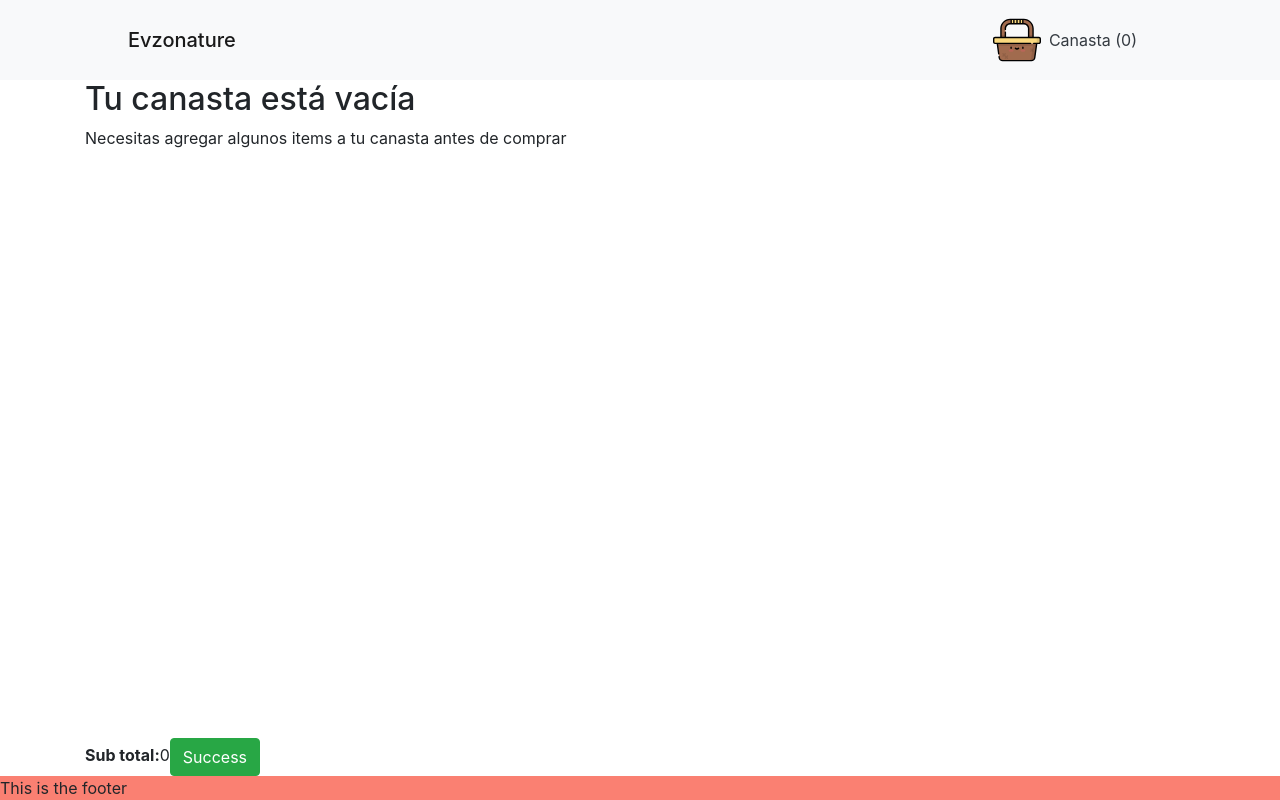
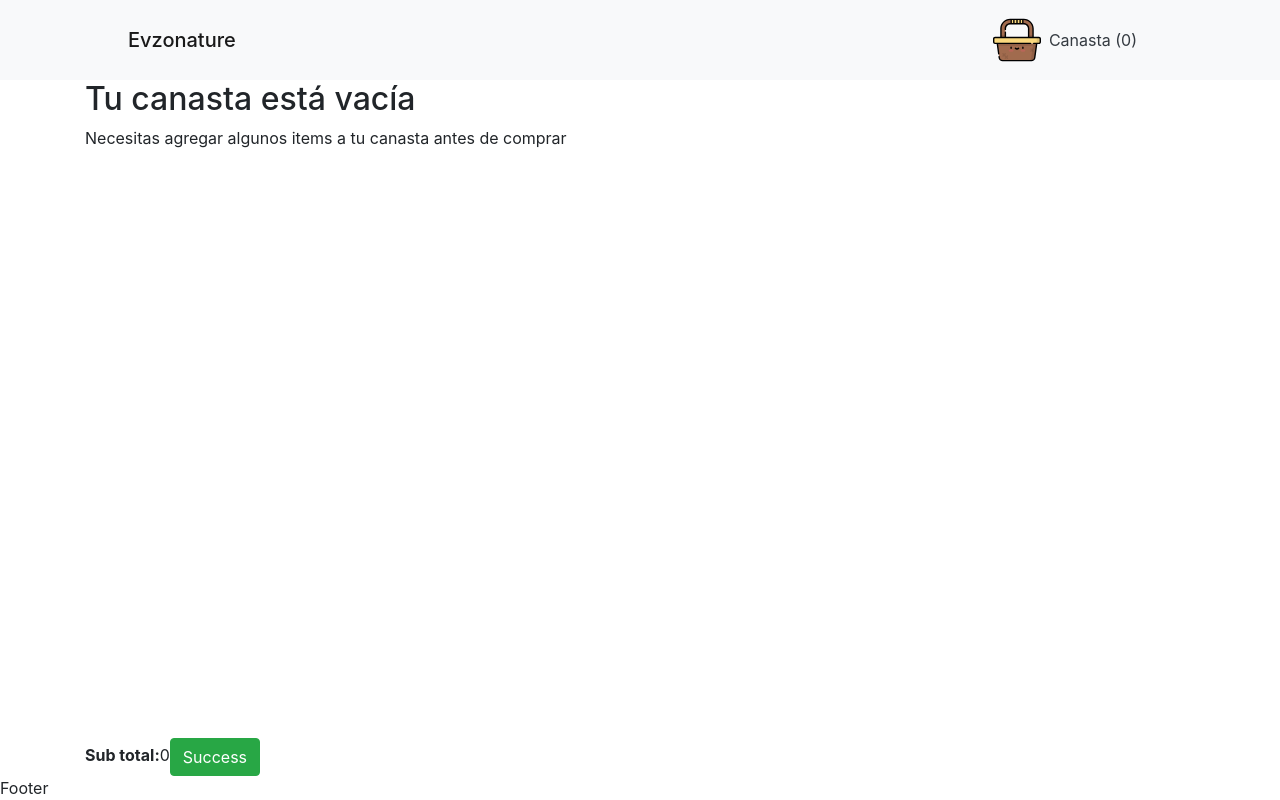
Before and after one commit to enrimeca/evzonature, a Next.js app: page /cart in a window 1280 px wide. Built offline with nearby package versions, Linux system fonts and the light colour scheme.

Commit message:
agregando el footer

```diff
--- /dev/null
+++ b/components/Footer/Footer.tsx
@@ -0,0 +1,7 @@
+import React from 'react'
+
+const Footer = () => (
+  <div>Footer</div>
+)
+
+export default Footer
--- a/components/Layout/Layout.tsx
+++ b/components/Layout/Layout.tsx
@@ -1,5 +1,6 @@
 import React, { Fragment } from 'react'
 import Navbar from '@components/Navbar/Navbar'
+import Footer from '@components/Footer/Footer'
 
 type LayoutProps ={
     children?: React.ReactNode
@@ -10,14 +11,7 @@ const Layout = ({ children }: LayoutProps) => {
         <Fragment>
             <Navbar />
             {children}
-            <footer>This is the footer</footer>
-            <style jsx>
-                {`
-                    footer {
-                        background: salmon;
-                    }
-                `}
-            </style>
+            <Footer />
         </Fragment>
     )
 }
--- a/components/ProductList/ProductList.tsx
+++ b/components/ProductList/ProductList.tsx
@@ -1,5 +1,4 @@
 import React from 'react'
-// import { Card } from 'semantic-ui-react'
 import Link from 'next/link'
 
 type ProductListProps = {
--- a/pages/_document.tsx
+++ b/pages/_document.tsx
@@ -5,6 +5,8 @@ class MyDocument extends Document {
     return (
       <Html>
         <Head>
+          <meta name="viewport" content="width=device-width, initial-scale=1, shrink-to-fit=no" />
+          <title>APIREYNA EIRL</title>
           {/* favicon */}
           {/* Webfont */}
           {/* stylesheet */}
--- a/pages/index.tsx
+++ b/pages/index.tsx
@@ -14,7 +14,6 @@ export const getServerSideProps = async () => {
     }
 }
 
-
 const HomePage = ({ productList }:{ productList: TProduct[] }) => {
 
     return (
```
